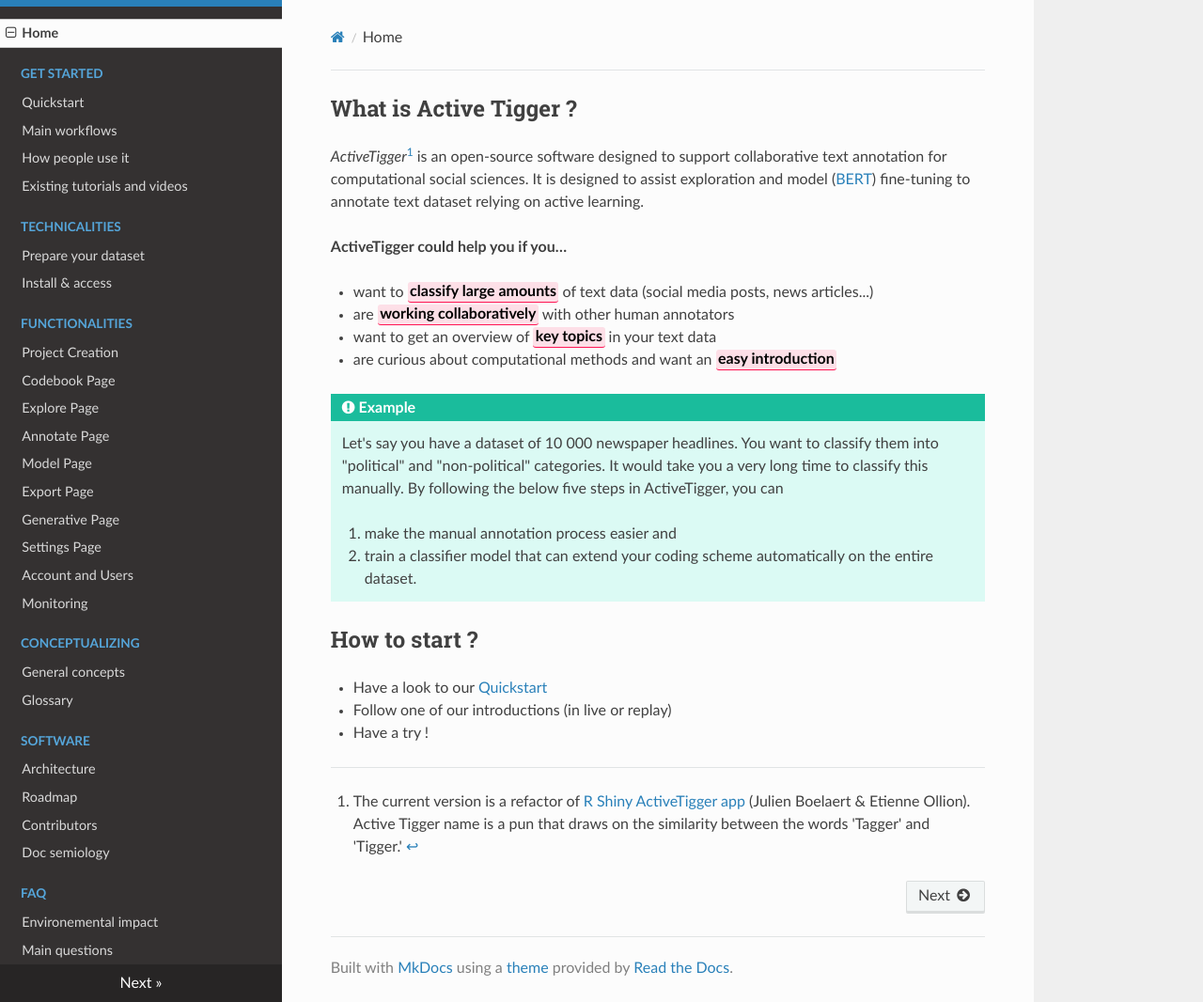
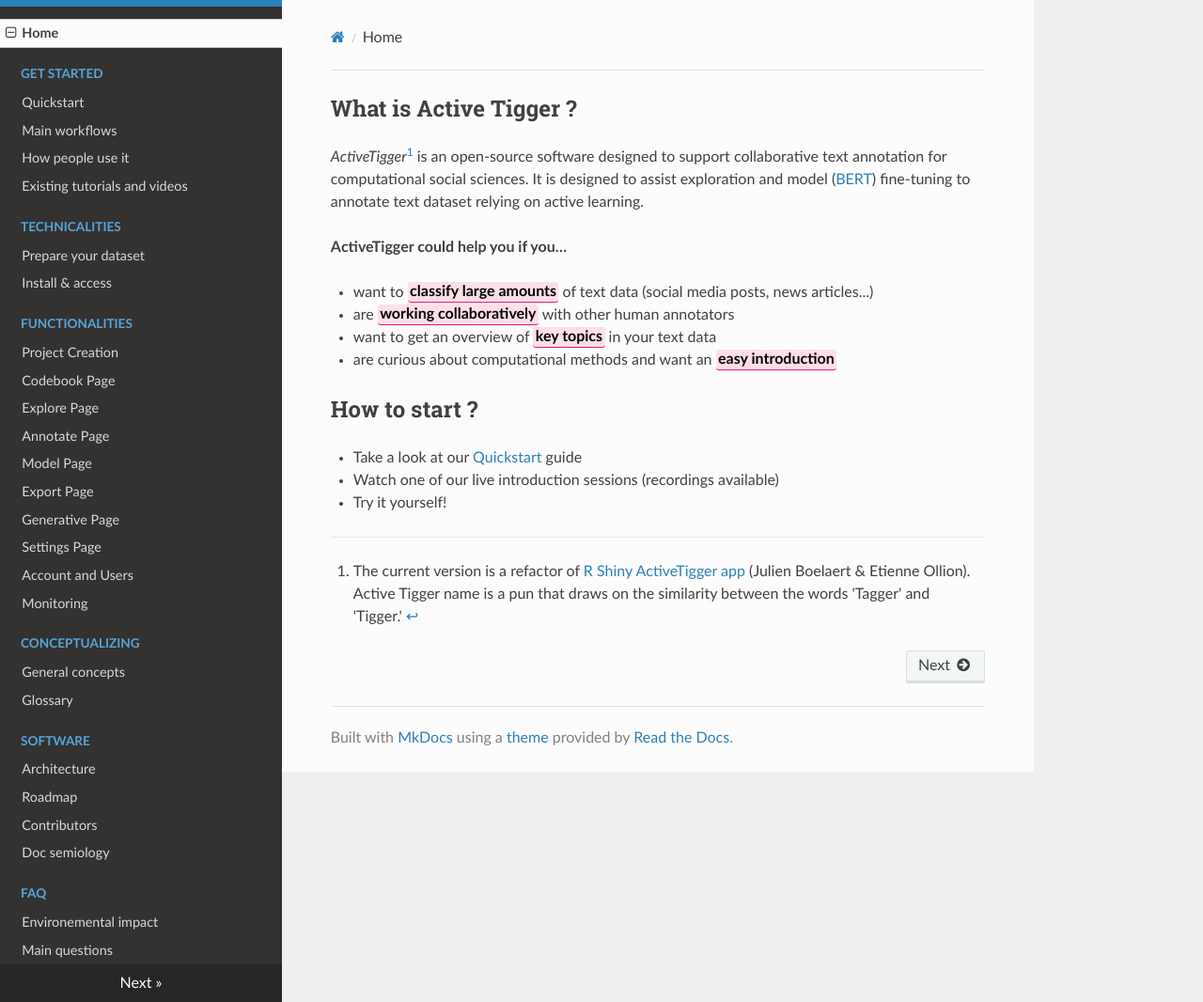
Before and after one commit to activetigger/documentation, an MkDocs documentation site: the page built from docs/index.md, in a window 1280 px wide and 1066 px high. Shown: the whole window at 94% size. Built offline with MkDocs 1.6.1, drawn with Linux system fonts in a browser that asks for light colours; nearby versions of some CDN libraries.

Commit message:
Update index.md
Removed trailing box from Quickstart, language

```diff
--- a/docs/index.md
+++ b/docs/index.md
@@ -13,14 +13,9 @@
 - want to get an overview of <span class="highlight">key topics</span> in your text data
 - are curious about computational methods and want an <span class="highlight">easy introduction</span>
 
-!!! tip "Example"
-    Let's say you have a dataset of 10 000 newspaper headlines. You want to classify them into "political" and "non-political" categories. It would take you a very long time to classify this manually. By following the below five steps in ActiveTigger, you can
-
-    1. make the manual annotation process easier and
-    2. train a classifier model that can extend your coding scheme automatically on the entire dataset.
 
 ## How to start ?
 
-- Have a look to our [Quickstart](./quickstart/quickstart.md)
-- Follow one of our introductions (in live or replay)
-- Have a try !
+- Take a look at our [Quickstart](./quickstart/quickstart.md) guide
+- Watch one of our live introduction sessions (recordings available)
+- Try it yourself!
```
